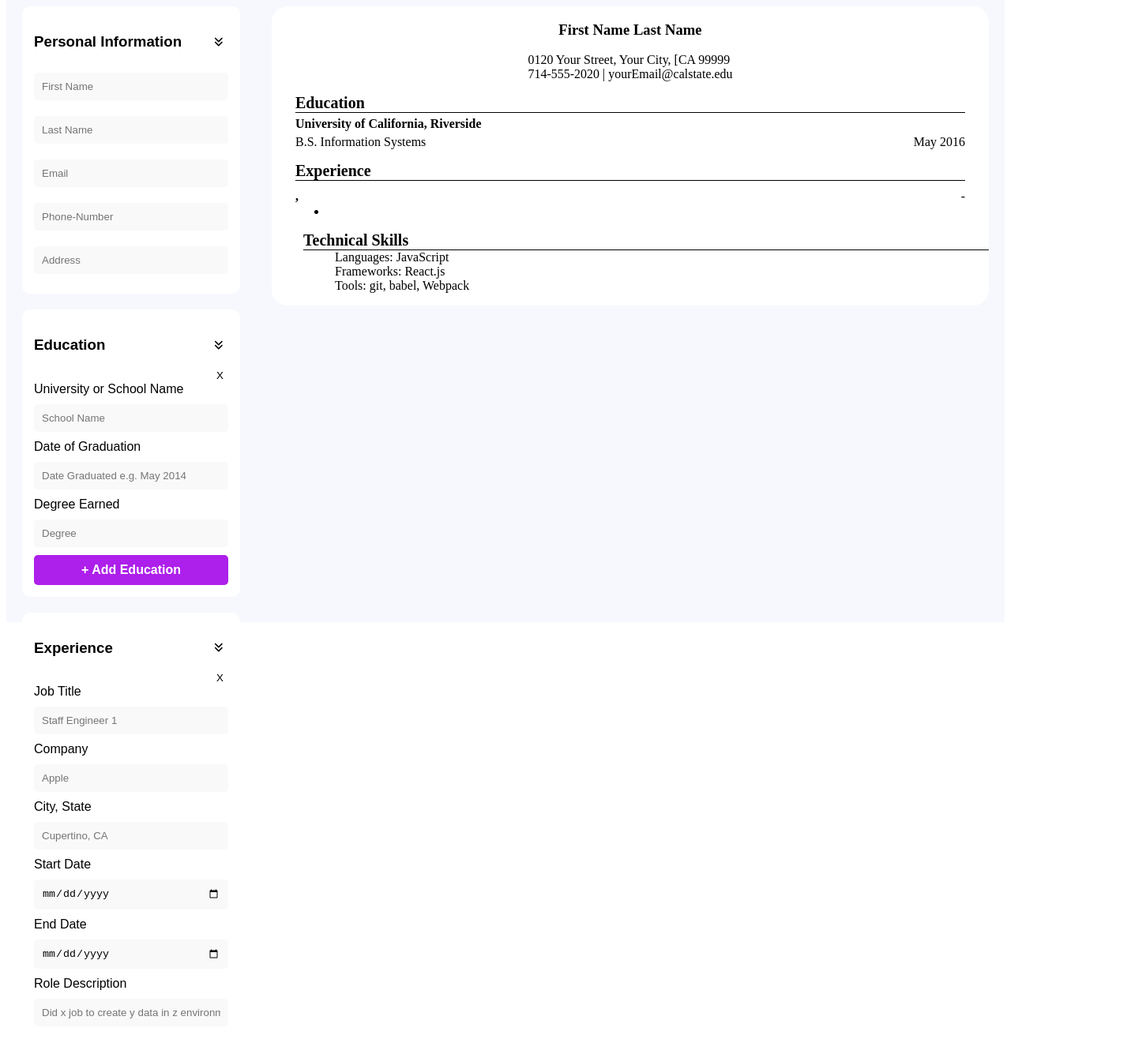
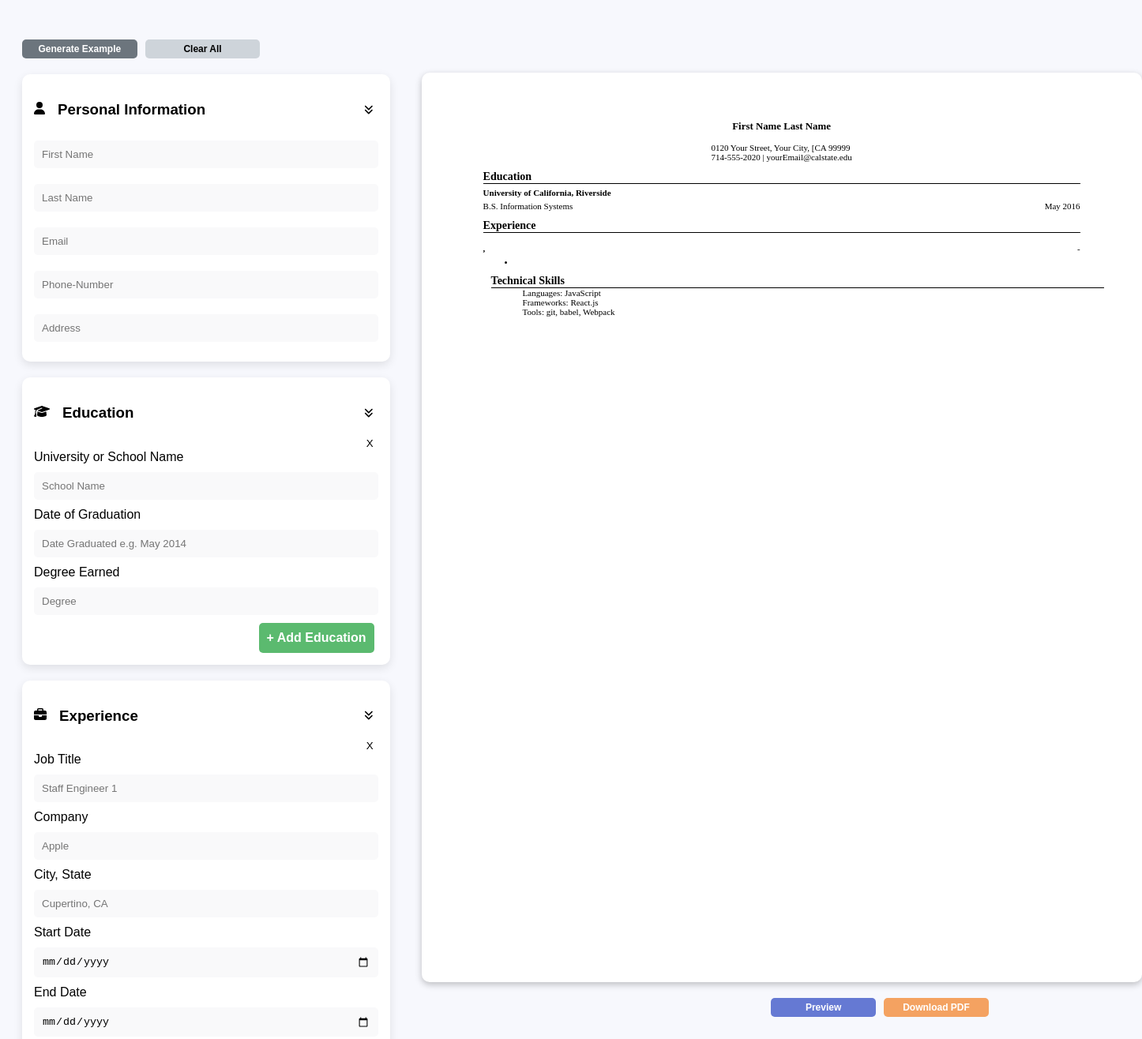
Before and after one commit to WChan95/cv-project, a React app: page / in a window 1280 px wide. Shown: the part 20-1336 px from the top of the page at 79% size, 1446 px wide, since content can reach past the window. Built offline with nearby package versions, Linux system fonts and the light colour scheme.

Commit message:
styling, generate example, clear all

```diff
--- a/src/assets/App.scss
+++ b/src/assets/App.scss
@@ -1,12 +1,24 @@
 @import "./Variables.scss";
 
+@include borderBox();
 
+body {
+  background-color: $background;
+}
+.app {
+  height: 100%;
+  width: 100%;
+  max-width: 1400px;
+  margin: 0 auto;
+  margin-top: 20px;
+  display: grid;
+  grid-template-columns: 20% 20% 20% 20% 20%;
+  grid-auto-rows: 50px;
 
-.app {
-  height: 100vh;
-  display: grid;
+  /*   display: grid;
   grid-template-columns: 1fr 1fr 1fr 1fr;
-  /*   grid-template-rows: 1fr 1fr 1fr 1fr 1fr 1fr 1fr; */
+  grid-template-rows: .3fr 1fr 1fr 1fr 1fr 1fr 1fr;
+  grid-template-rows: min-content;
   gap: 0px 0px;
   grid-template-areas:
     "Header Header Header Header"
@@ -15,9 +27,8 @@
     "Form CV CV CV"
     "Form CV CV CV"
     "Form CV CV CV"
-    "Footer Footer Footer Footer";
+    "Footer Footer Footer Footer"; */
 
-  background-color: $background;
   .Header {
     grid-area: Header;
 
@@ -32,8 +43,19 @@
   }
   .Form {
     grid-area: Form;
+    grid-column-start: 1;
+    grid-column-end: 3;
+    grid-row-start: 2;
   }
-  .CV {
+  .Preview {
     grid-area: CV;
+    grid-column-start: 3;
+    grid-column-end: 6;
+    grid-row: 2/10;
+    margin-top: 22px;
+    /*     grid-column-end: 6; */
+    .CV_Wrapper {
+      /* overflow: scroll; */
+    }
   }
 }
--- a/src/assets/Forms.scss
+++ b/src/assets/Forms.scss
@@ -1,10 +1,6 @@
 @import "./Variables.scss";
 
-@mixin flexCenter($flow: flow) {
-  display: flex;
-  flex-flow: $flow;
-  font-family: sans-serif;
-}
+
 
 .forms_container {
   @include flexCenter(column);
@@ -12,10 +8,21 @@
   padding: 15px;
   background-color: white;
   border-radius: 10px;
-
+  box-shadow: $box_shadow1;
   .head {
     display: flex;
     justify-content: space-between;
+    .icon_name{
+      @include flexCenter();
+      align-items: baseline;
+      span{
+        margin-left: 16px;
+      }
+      svg{
+        height: 16px;
+
+      }
+    }
   }
   .show_hide {
     background: none;
@@ -40,27 +47,33 @@
     }
   }
 
-  .addAdditional {
-    border: none;
-    background-color: $secondary;
-    color: white;
-    border-radius: 5px;
-    padding: 10px;
-    font-weight: bold;
-    font-size: 16px;
-    &:hover {
-      cursor: pointer;
+  .button-wrapper{
+    display: flex;
+    justify-content: flex-end;
+    .addAdditional {
+      @include defaultButton($add, $add-hover);
+      margin: 0px 5px;
+
+    }
+
+    .clear{
+      @extend .addAdditional;
+      @include defaultButton($clear, $clear-hover);
     }
   }
   .forms {
     @include flexCenter(column);
-    input {
+    input, textarea {
       margin: 10px 0;
       border: none;
       border-radius: 5px;
       padding: 10px;
       background-color: $input;
     }
+
+    textarea{
+      height: 300px;
+    }
     button {
     }
   }
--- /dev/null
+++ b/src/assets/Menu.scss
@@ -0,0 +1,54 @@
+@import "./Variables.scss";
+
+.menu {
+  margin-right: 20px;
+  border-radius: 20px;
+  @include flexCenter();
+  @include borderBox();
+
+  justify-content: flex-end;
+
+  .print_Preview {
+    @include defaultButton($preview, $preview-hover);
+    @extend .button_menu;
+  }
+  .download_PDF {
+    @include defaultButton($download, $download-hover);
+    @extend .button_menu;
+  }
+}
+
+.form_menu {
+  margin-left: 20px;
+  border-radius: 20px;
+  @include flexCenter();
+  @include borderBox();
+
+  .generate_Example {
+    @include defaultButton(#6c757d, #495057);
+    @extend .button_menu2;
+  }
+
+  .clear_All {
+    @include defaultButton(#ced4da, #e5989b);
+    @extend .button_menu2;
+    color: black;
+    &:hover{
+        color: white;
+    }
+  }
+}
+
+.button_menu {
+  width: 18%;
+  font-size: 12px;
+  margin-left: 10px;
+  padding: 5px;
+}
+
+.button_menu2 {
+  width: 30%;
+  font-size: 12px;
+  margin-right: 10px;
+  padding: 5px;
+}
--- a/src/assets/Preview.scss
+++ b/src/assets/Preview.scss
@@ -1,21 +1,25 @@
+@import "./Variables.scss";
 *,
 *:before:not(i),
 *:after:not(i),
 *:not(i) {
   box-sizing: border-box;
 }
-
 li {
   list-style: none;
 }
 
-.preview {
+.cv{
   margin: 20px;
-  border-radius: 20px;
-  max-width: (8.5in, 8.5in);
+  border-radius: 10px;
   background-color: white;
-  max-height: (11.5in);
-  overflow: hidden;
+  padding: 0.5in;
+  font-size: 11px;
+  box-shadow: $preview_shadow;
+  width: 816px;
+  max-width: 816px;
+  height: 1056px;
+  max-height: 1056px;
 
   .cvHeader {
     @extend .sections;
@@ -64,7 +68,7 @@ li {
     }
     .job_company {
       font-weight: bold;
-      font-size: 16px;
+      font-size: 11px;
     }
     .job_Role {
       list-style: disc;
@@ -77,7 +81,7 @@ li {
       font-weight: normal;
       font-size: 16px;
     }
-    span{
+    span {
       font-size: 12px;
     }
   }
@@ -91,7 +95,7 @@ li {
 }
 
 .sectionHeadings {
-  font-size: 20px;
+  font-size: 14px;
   font-weight: bold;
   width: 100%;
   border-bottom: black 1px solid;
--- a/src/components/App.js
+++ b/src/components/App.js
@@ -8,6 +8,8 @@ import Education from "./Education";
 import Experience from "./Experience";
 import TechnicalSkills from "./TechnicalSkills";
 import Preview from "./Preview";
+import Menu from "./Menu";
+import FormOptions from "./FormOptions";
 
 class App extends Component {
   constructor(props) {
@@ -78,7 +80,6 @@ class App extends Component {
       },
     }));
   };
-
   handleAddEducation = (event) => {
     this.setState((prevState) => ({
       education: {
@@ -152,13 +153,118 @@ class App extends Component {
     }));
   };
 
+  generateExample = (event) => {
+    this.setState({
+      personal: {
+        firstName: "John",
+        lastName: "Doe",
+        email: "johnDoe@gmail.com",
+        phone: "714-555-2020",
+        address: "0120 Your Street, Your City, CA 94590",
+        isActive: "",
+      },
+      education: {
+        schools: [
+          {
+            schoolName: "University of Nevada, Reno",
+            degree: "B.S. Computer Science",
+            dateGraduated: "May 2016",
+            id: uniqid(),
+          },
+        ],
+      },
+      experience: {
+        jobs: [
+          {
+            id: "1",
+            jobTitle: "Software Engineer",
+            company: "AFinTech",
+            location: "Palo Alto, CA",
+            startDate: "June 2016",
+            endDate: "Present",
+            roleDescription:
+              "Designed and trained a machine learning model for predicting purchases using PyTorch.;Created resilient infrastructure to stream time data from Amazon backend. ",
+          },
+          {
+            id: "2",
+            jobTitle: "Software Engineer Intern",
+            company: "23andMe",
+            location: "Mountain View, CA",
+            startDate: "May 2015",
+            endDate: "Aug 2015",
+            roleDescription:
+              "Implemented Google Protocol buffers as a JSON replacement for communication between services and reduced data payload size by 40%.; Used ReactJs to update 23andMe's purchasing interface.",
+          },
+          {
+            id: "3",
+            jobTitle: "Software Engineer Intern",
+            company: "Wells Fargo",
+            location: "San Francisco, CA",
+            startDate: "May 2014",
+            endDate: "Aug 2014",
+            roleDescription:
+              "Implemented Google Protocol buffers as a JSON replacement for communication between services and reduced data payload size by 40%.; Used ReactJs to update Wells Fargo purchasing interface.; Worked on various tickets and bug fixes.",
+          },
+        ],
+      },
+      technicalSkills: {
+        languages: "JavaScript, Python, Java, C++",
+        frameworks_libraries: "React.js, Django, PyTorch, SpringBoot, Vue, BootStrap",
+        tools: "git, babel, Webpack, Docker",
+      },
+    });
+  };
+
+  clearAll = (event) => {
+    this.setState( {
+      personal: {
+        firstName: "",
+        lastName: "",
+        email: "",
+        phone: "",
+        address: "",
+        isActive: "",
+      },
+      education: {
+        schools: [
+          {
+            schoolName: "",
+            degree: "",
+            dateGraduated: "",
+            id: uniqid(),
+          },
+        ],
+      },
+      experience: {
+        jobs: [
+          {
+            id: "1",
+            jobTitle: "",
+            company: "",
+            location: "",
+            startDate: "",
+            endDate: "",
+            roleDescription: "",
+          },
+        ],
+      },
+      technicalSkills: {
+        languages: "",
+        frameworks_libraries: "",
+        tools: "",
+      },
+    })
+  }
+
   render() {
     return (
       <div className="app">
-{/*         <header className="Header">
+        {/*         <header className="Header">
           <h1>Your Resume Generator</h1>
         </header> */}
+
         <div className="Form">
+          <FormOptions genExample={this.generateExample} clear={this.clearAll} />
           <Personal personalChange={this.handlePersonal} toggleActive={this.handleActive} />
           <Education
             eduAdd={this.handleAddEducation}
@@ -174,10 +280,15 @@ class App extends Component {
           />
           <TechnicalSkills technicalChange={this.handleTechnical} />
         </div>
-        <div className="CV">
-          <Preview {...this.state} handleDelete={this.handleDelete} />
+
+        <div className="Preview">
+          <div className="CV_Wrapper">
+            <Preview {...this.state} handleDelete={this.handleDelete} />
+          </div>
+          <Menu />
         </div>
-       {/*  <footer className="Footer">Your Footer Here</footer> */}
+
+        {/*  <footer className="Footer">Your Footer Here</footer> */}
       </div>
     );
   }
--- a/src/components/Education.js
+++ b/src/components/Education.js
@@ -2,7 +2,7 @@ import React, { Component, useState } from "react";
 import { clearAllInputs } from "./utils/Utils";
 import uniqid from "uniqid";
 import { FontAwesomeIcon } from "@fortawesome/react-fontawesome";
-
+import { faGraduationCap } from "@fortawesome/free-solid-svg-icons";
 import { faAnglesDown } from "@fortawesome/free-solid-svg-icons";
 import { faAnglesRight } from "@fortawesome/free-solid-svg-icons";
 
@@ -39,7 +39,10 @@ class Education extends Component {
     return (
       <div className="forms_container">
         <div className="head">
-          <h3>Education</h3>
+          <h3 className="icon_name">
+            <FontAwesomeIcon icon={faGraduationCap} />
+            <span>Education</span>
+          </h3>
           <button type="Button" onClick={this.handleActive} className="show_hide">
             {this.state.active ? (
               <FontAwesomeIcon icon={faAnglesDown} />
@@ -92,9 +95,17 @@ class Education extends Component {
               );
             })
           : null}
-        {this.state.active ?<button className="addAdditional" type="button" onClick={this.handleAdd}>
-          + Add Education
-        </button> : null }
+        {this.state.active ? (
+          <div className="button-wrapper">
+            {" "}
+            <button className="addAdditional" type="button" onClick={this.handleAdd}>
+              + Add Education
+            </button>
+{/*             <button className="clear" type="button" onClick={this.handleAdd}>
+              Clear
+            </button> */}
+          </div>
+        ) : null}
       </div>
     );
   }
--- a/src/components/Experience.js
+++ b/src/components/Experience.js
@@ -3,10 +3,9 @@ import React, { Component } from "react";
 import uniqid from "uniqid";
 import { clearAllInputs } from "./utils/Utils";
 import "../assets/Forms.scss";
+
 import { FontAwesomeIcon } from "@fortawesome/react-fontawesome";
-
-import { faAnglesDown } from "@fortawesome/free-solid-svg-icons";
-import { faAnglesRight } from "@fortawesome/free-solid-svg-icons";
+import { faAnglesDown, faBriefcase, faAnglesRight } from "@fortawesome/free-solid-svg-icons";
 
 class Experience extends Component {
   constructor(props) {
@@ -32,7 +31,10 @@ class Experience extends Component {
     return (
       <div className="forms_container">
         <div className="head">
-          <h3>Experience</h3>
+          <h3 className="icon_name">
+            <FontAwesomeIcon icon={faBriefcase} />
+            <span>Experience</span>
+          </h3>
           <button type="Button" onClick={this.handleActive} className="show_hide">
             {this.state.active ? (
               <FontAwesomeIcon icon={faAnglesDown} />
@@ -82,7 +84,7 @@ class Experience extends Component {
                   <input type="date" name="endDate" onChange={this.handleChange} id={index.id} />
 
                   <label>Role Description</label>
-                  <input type = "text"
+                  <textarea
                     placeholder="Did x job to create y data in z environment"
                     name="roleDescription"
                     onChange={this.handleChange}
@@ -94,9 +96,11 @@ class Experience extends Component {
               );
             })
           : null}
-        {this.state.active?<button type="button" className = "addAdditional" onClick={this.handleAdd}>
-          + Add Experience
-        </button> : null }
+        {this.state.active ? (
+          <button type="button" className="addAdditional" onClick={this.handleAdd}>
+            + Add Experience
+          </button>
+        ) : null}
       </div>
     );
   }
--- /dev/null
+++ b/src/components/FormOptions.js
@@ -0,0 +1,30 @@
+import React, { Component } from "react";
+import "../assets/Menu.scss"
+
+class FormOptions extends Component {
+  constructor(props) {
+    super(props);
+  }
+
+  generateExample = (event) => {
+      this.props.genExample(event)
+  }
+
+  clearAll = (event) => {
+    this.props.clear(event);
+  }
+  render() {
+    return (
+      <div className="form_menu">
+        <button type="button" onClick={this.generateExample} className="generate_Example">
+          Generate Example
+        </button>
+        <button type="button" className="clear_All" onClick = {this.clearAll}>
+          Clear All
+        </button>
+      </div>
+    );
+  }
+}
+
+export default FormOptions;
--- /dev/null
+++ b/src/components/Menu.js
@@ -0,0 +1,31 @@
+import React, { Component } from "react";
+import "../assets/Menu.scss";
+
+class Menu extends Component {
+  constructor(props) {
+    super(props);
+  }
+/*   loadExample = (event) => {
+    this.props.genExample(event);
+  }; */
+  render() {
+    return (
+      <div className="menu">
+
+        <button type="button" className="print_Preview">
+          Preview
+        </button>
+        <button type="button" className="download_PDF">
+          Download PDF
+        </button>
+      </div>
+    );
+  }
+}
+
+export default Menu;
+
+/*
+<button type="button" onClick={this.loadExample} className="generate_Example">
+Generate Example
+</button> */
--- a/src/components/Personal.js
+++ b/src/components/Personal.js
@@ -5,6 +5,7 @@ import { FontAwesomeIcon } from "@fortawesome/react-fontawesome";
 
 import { faAnglesDown } from "@fortawesome/free-solid-svg-icons";
 import { faAnglesRight } from "@fortawesome/free-solid-svg-icons";
+import { faUser } from "@fortawesome/free-solid-svg-icons";
 
 class Personal extends Component {
   constructor(props) {
@@ -23,8 +24,11 @@ class Personal extends Component {
   render() {
     return (
       <div className="forms_container">
-        <div className = "head">
-          <h3>Personal Information</h3>
+        <div className="head">
+          <h3 className ="icon_name">
+            <FontAwesomeIcon icon={faUser} />
+            <span>Personal Information</span>
+          </h3>
           <button type="Button" onClick={this.handleActive} className="show_hide">
             {this.state.active ? (
               <FontAwesomeIcon icon={faAnglesDown} />
@@ -35,7 +39,7 @@ class Personal extends Component {
         </div>
 
         {this.state.active ? (
-          <form className = "forms">
+          <form className="forms">
             <input
               type="text"
               placeholder="First Name"
--- a/src/components/Preview.js
+++ b/src/components/Preview.js
@@ -19,7 +19,7 @@ class Preview extends Component {
     const skills = this.props.technicalSkills;
 
     return (
-      <div className="preview">
+      <div className="cv">
         <div className="cvHeader">
           <h3>{`${this.props.personal.firstName} ${this.props.personal.lastName}`}</h3>
           <div>
```
Also changed, not shown: src/assets/Variables.scss (+39 -4 lines), src/components/TechnicalSkills.js (+5 -2 lines), src/components/Example.js (added), src/components/utils/Utils.js (line endings or trailing spaces).
